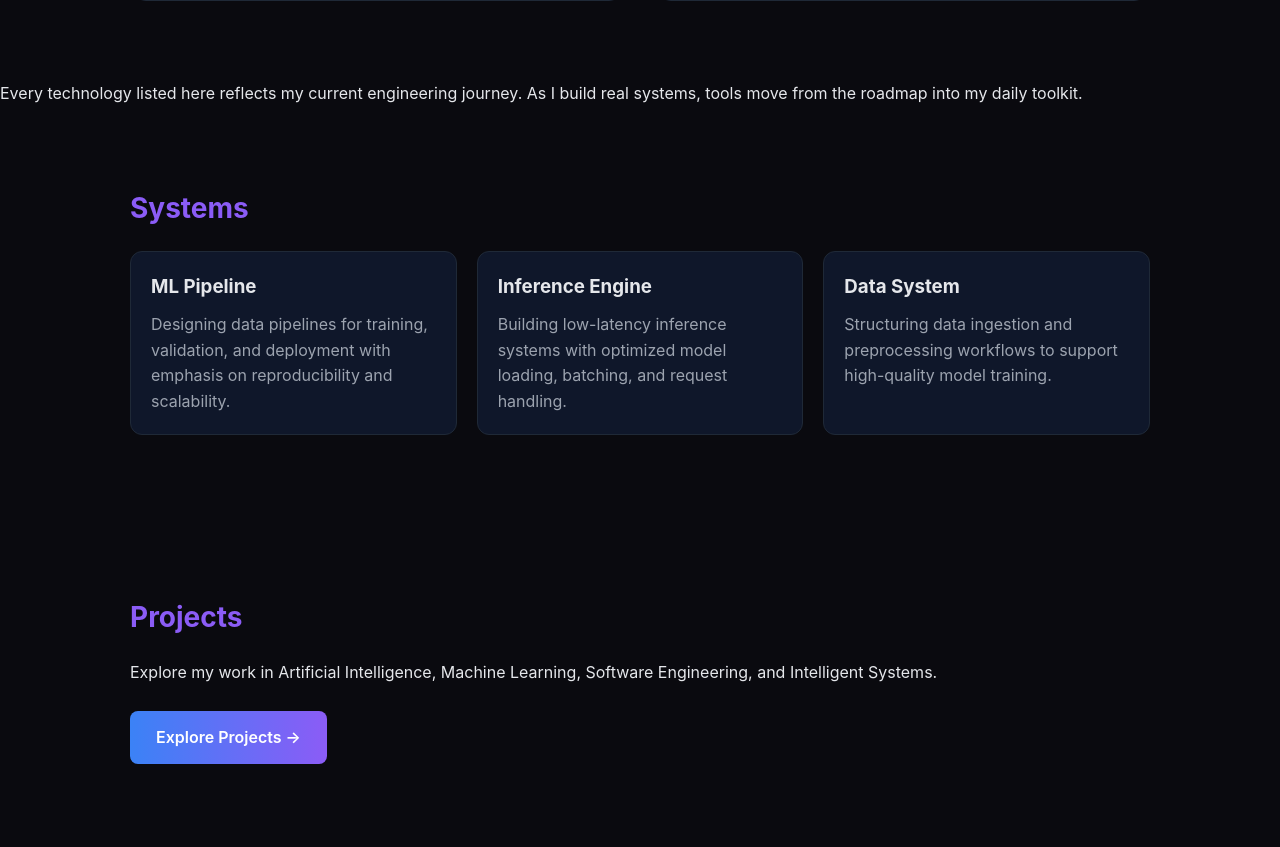
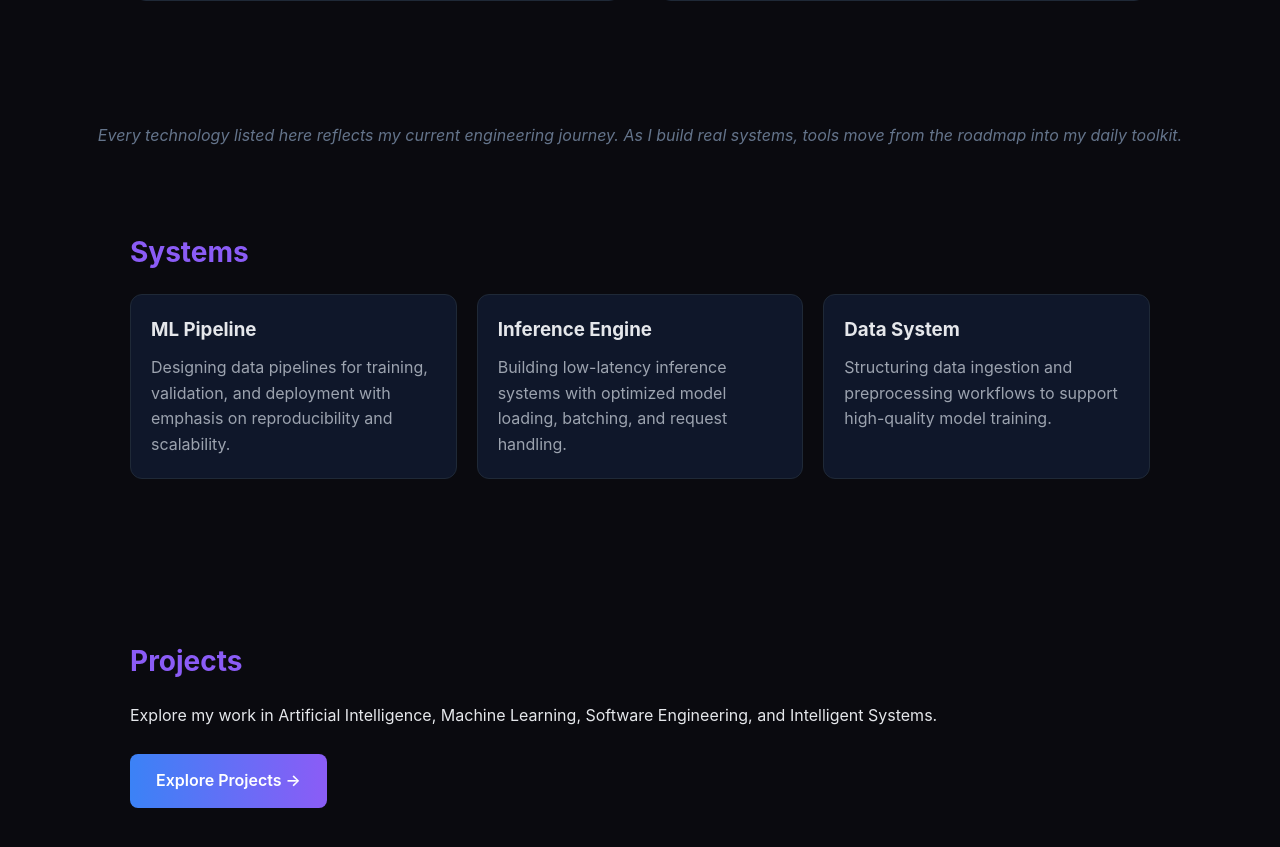
Before and after one commit to PATEL-DRUPAD/drupad-ai-lab, a plain HTML site: page index.html in a window 1280 px wide. Shown: the part 1641-2488 px from the top of the page. Drawn offline with nearby package versions, Linux system fonts and the light colour scheme.

Commit message:
Add styling for journey-note class

```diff
--- a/styles.css
+++ b/styles.css
@@ -320,3 +320,17 @@ footer {
     color:#d4d4d8;
 
 }
+
+.journey-note{
+
+    margin-top:40px;
+
+    text-align:center;
+
+    color:#64748b;
+
+    font-style:italic;
+
+    line-height:1.8;
+
+}
```
